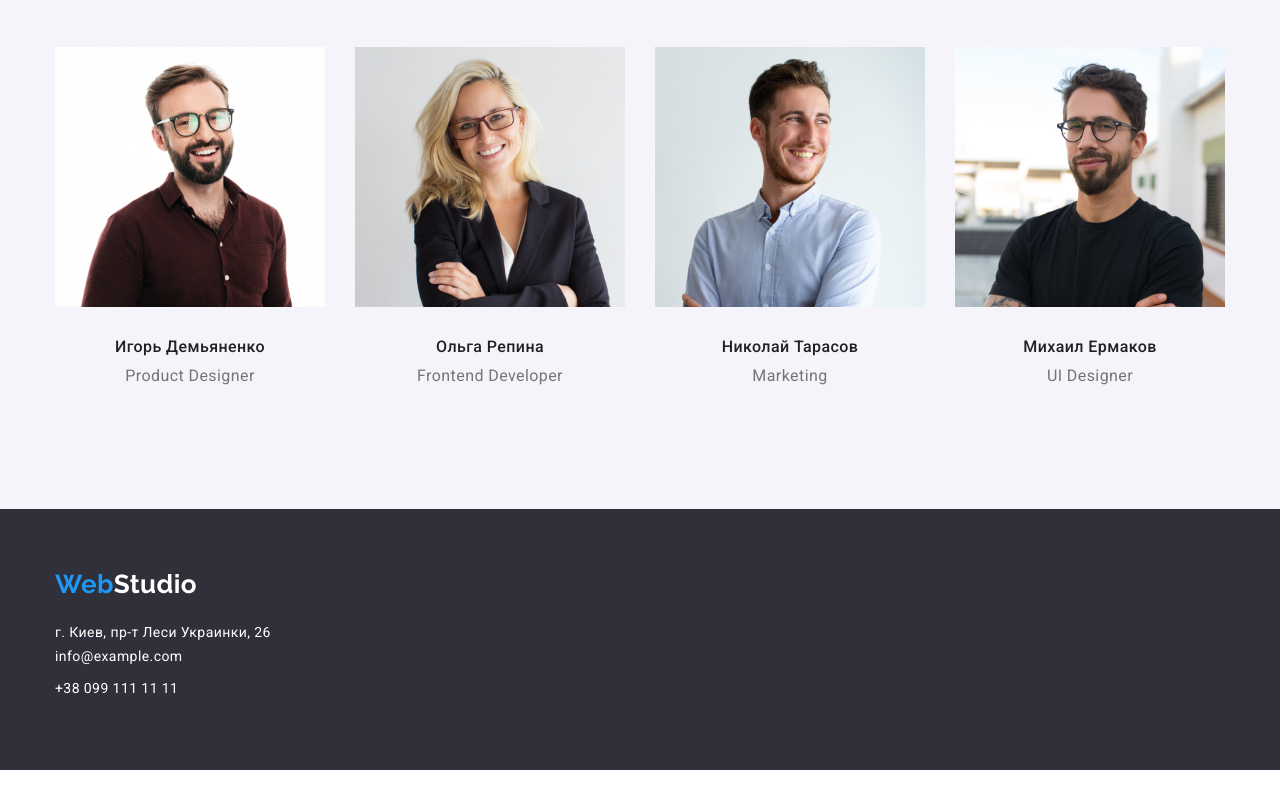
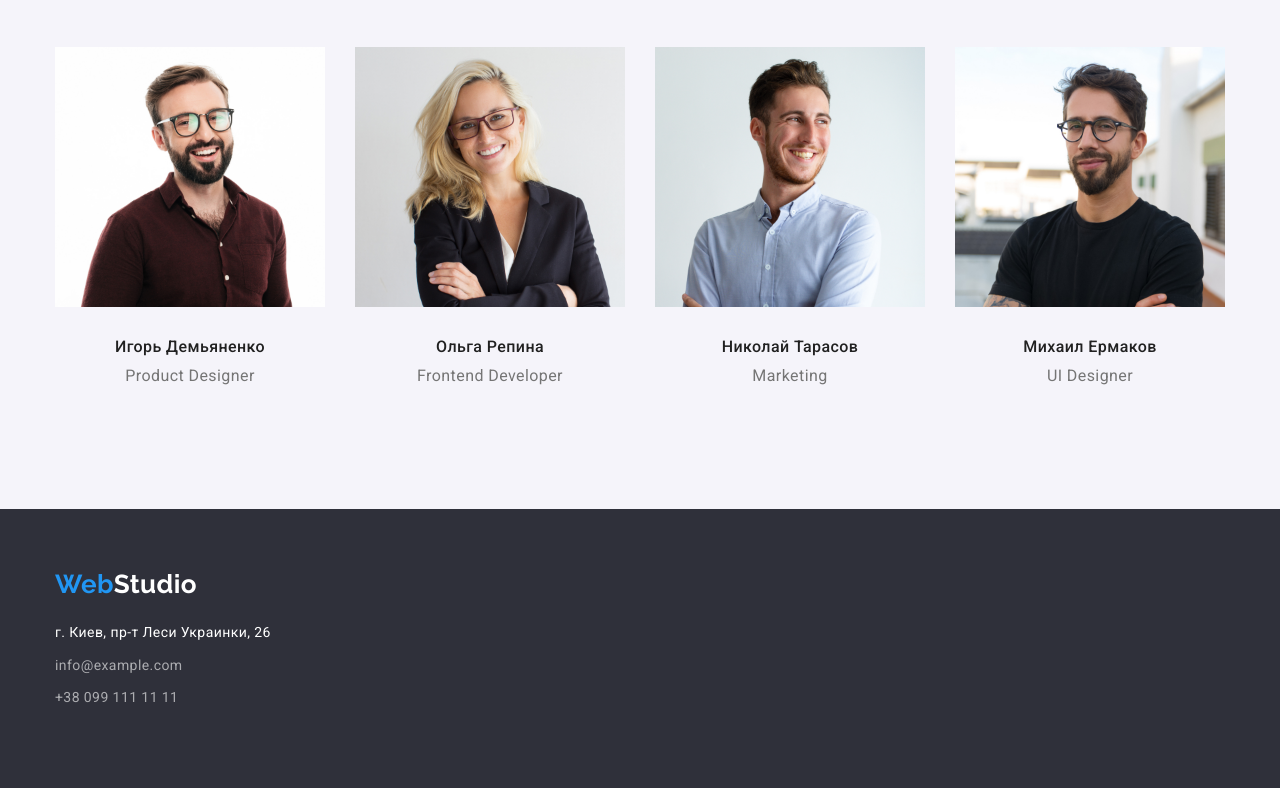
Before and after one commit to MarinaBoikova/goit-markup-hw-03, a plain HTML site: page index.html in a window 1280 px wide. Shown: the part 1680-2468 px from the top of the page. Drawn offline with nearby package versions, Linux system fonts and the light colour scheme.

Commit message:
Добавляет изменения в контактах футера

```diff
--- a/css/styles.css
+++ b/css/styles.css
@@ -9,7 +9,7 @@
   --secondary-text-color: #757575;
   --accent-color: #2196f3;
   --primary-white-color: #ffffff;
-  --transparent-white-color: rgba(255, 255, 255, 0, 6);
+  --transparent-white-color: rgba(255, 255, 255, 0.6);
 }
 
 h1,
@@ -274,13 +274,14 @@ body {
   color: var(--transparent-white-color);
   font-size: 14px;
   font-style: normal;
+  padding-top: 9px;
 }
-.items-link-footer {
-  margin-bottom: 9px;
+.items-link-footer{
+  padding-bottom: 9px;
 }
+
 .link-footer {
   color: var(--transparent-white-color);
-  font-size: 14px;
   text-decoration: none;
   display: block;
 }
```
